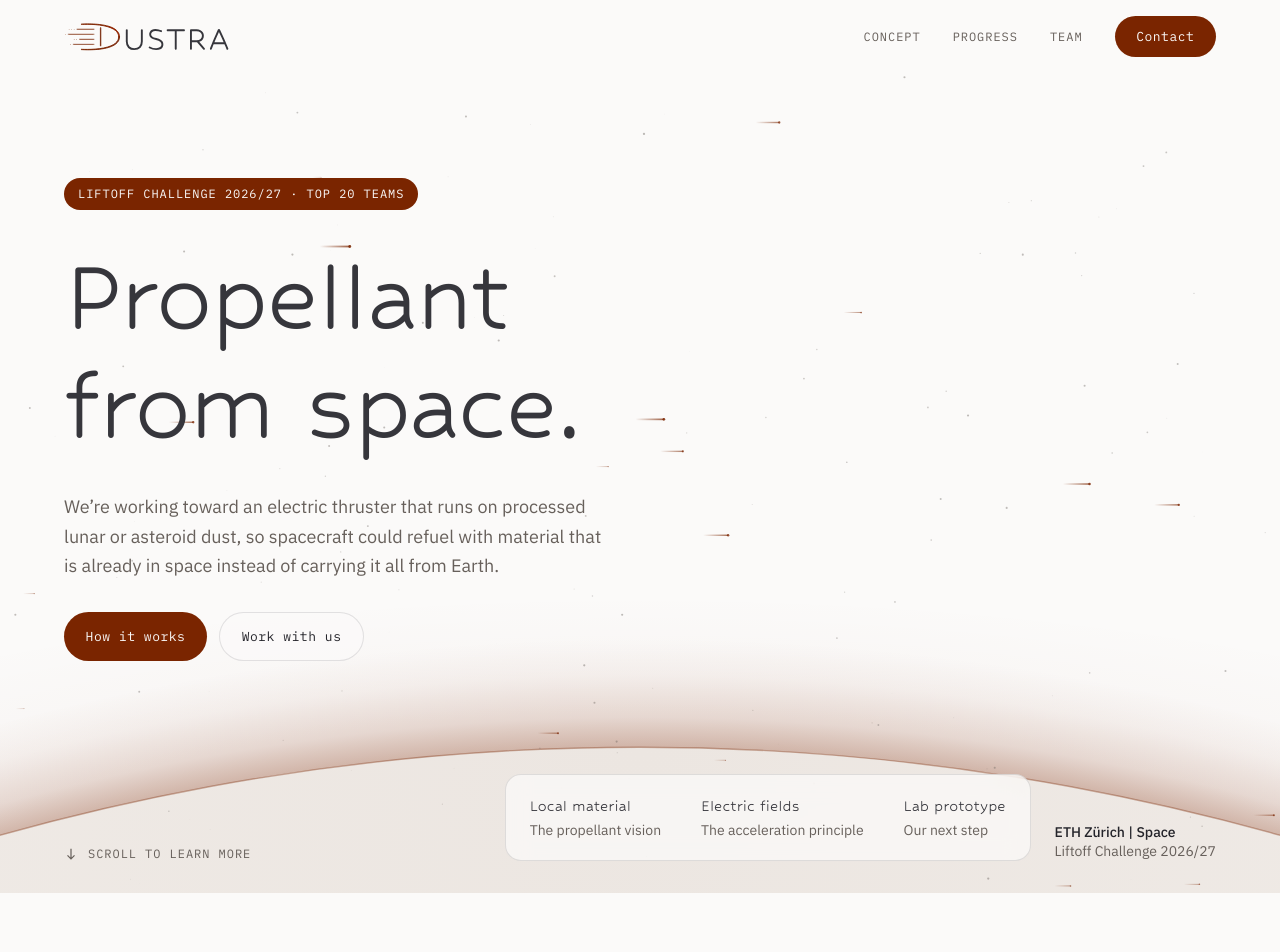
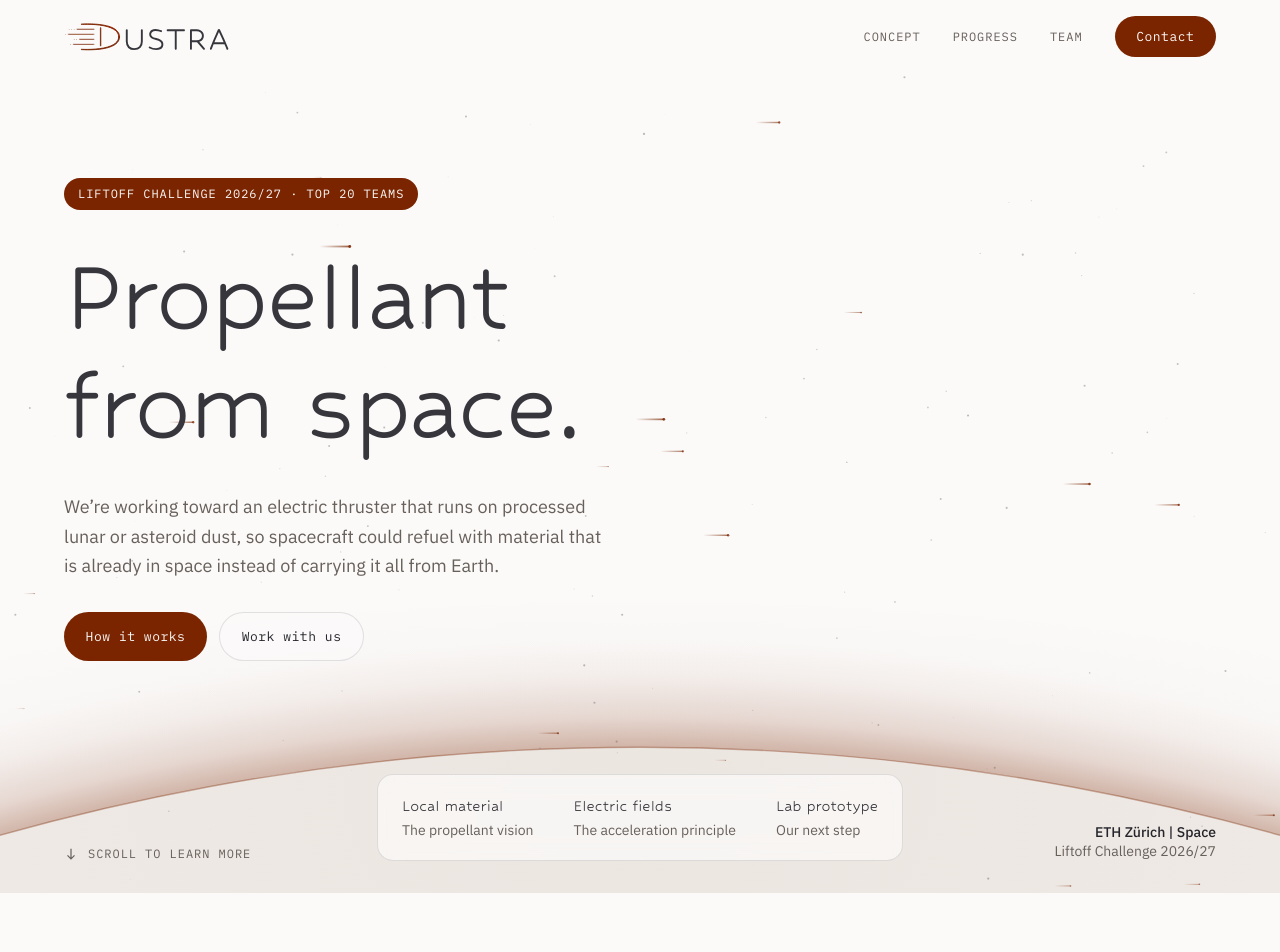
Before and after one commit to Dustra-space/Dustra_Web, a React (Vite) app: page / in a window 1280 px wide. Shown: the top 952 px of the page. Built offline with nearby package versions, Linux system fonts and the light colour scheme.

Commit message:
Centre hero principles

```diff
--- a/src/components/Hero.tsx
+++ b/src/components/Hero.tsx
@@ -41,12 +41,12 @@ export default function Hero() {
           </Reveal>
         </div>
 
-        {/* Bottom rail: scroll cue and the three principles, resting on the horizon */}
+        {/* Bottom rail: scroll cue left, principles centred, lockup right */}
         <Reveal delay={180} className="mx-auto mt-16 w-full max-w-6xl pb-8">
-          <div className="flex flex-col gap-6 md:flex-row md:items-end md:justify-between">
+          <div className="flex flex-col items-start gap-6 lg:grid lg:grid-cols-[1fr_auto_1fr] lg:items-end">
             <a
               href="#why"
-              className="label text-stone hover:text-ink order-2 hidden items-center gap-2.5 transition-colors md:order-1 md:flex"
+              className="label text-stone hover:text-ink hidden items-center gap-2.5 justify-self-start transition-colors lg:flex"
             >
               <svg viewBox="0 0 16 16" className="h-3.5 w-3.5" fill="none" stroke="currentColor" strokeWidth="1.4" aria-hidden="true">
                 <path d="M8 2v11M4 9.5 8 13.5 12 9.5" />
@@ -54,8 +54,7 @@ export default function Hero() {
               Scroll to learn more
             </a>
 
-            <div className="order-1 flex flex-col items-start gap-6 md:order-2 lg:flex-row lg:items-end">
-              <dl className="bg-paper/75 grid gap-x-10 gap-y-3 rounded-2xl border border-[color:var(--color-rule)] px-6 py-5 backdrop-blur-md sm:grid-cols-[repeat(3,auto)]">
+            <dl className="bg-paper/75 grid gap-x-10 gap-y-3 rounded-2xl border border-[color:var(--color-rule)] px-6 py-5 backdrop-blur-md sm:grid-cols-[repeat(3,auto)] lg:justify-self-center">
               {hero.principles.map((p) => (
                 <div key={p.value} className="flex flex-col-reverse">
                   <dt className="text-stone mt-1 text-[14px] leading-snug sm:whitespace-nowrap">{p.label}</dt>
@@ -68,12 +67,11 @@ export default function Hero() {
               href={challenge.url}
               target="_blank"
               rel="noreferrer"
-                className="text-stone hover:text-rust shrink-0 text-[14px] leading-snug transition-colors"
+              className="text-stone hover:text-rust shrink-0 text-[14px] leading-snug transition-colors lg:justify-self-end lg:text-right"
             >
               <span className="text-ink block font-medium">ETH Zürich | Space</span>
               <span className="block">{challenge.name}</span>
             </a>
-            </div>
           </div>
         </Reveal>
       </div>
```
Lines whose indentation alone changed are shown as unchanged.
